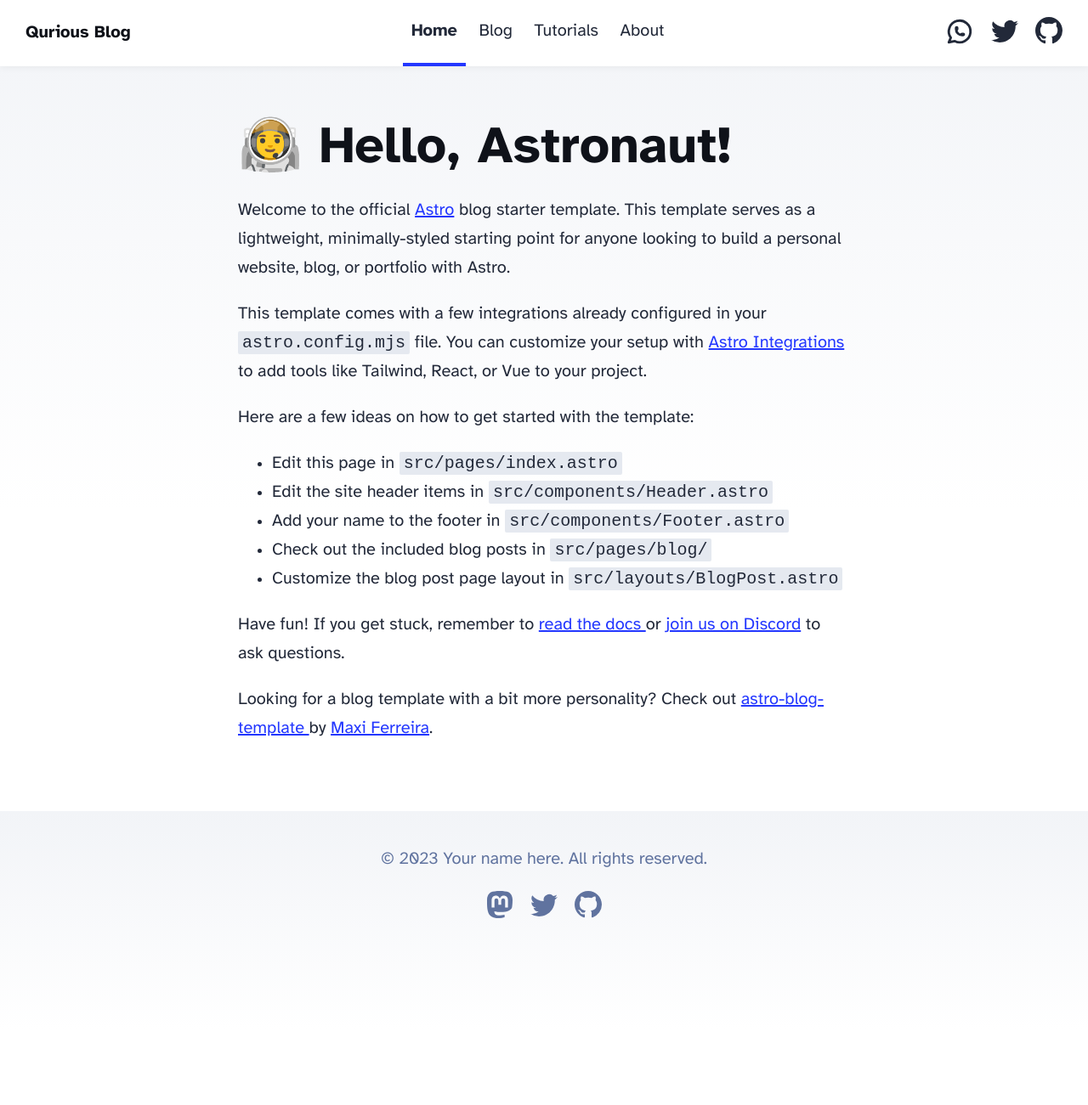
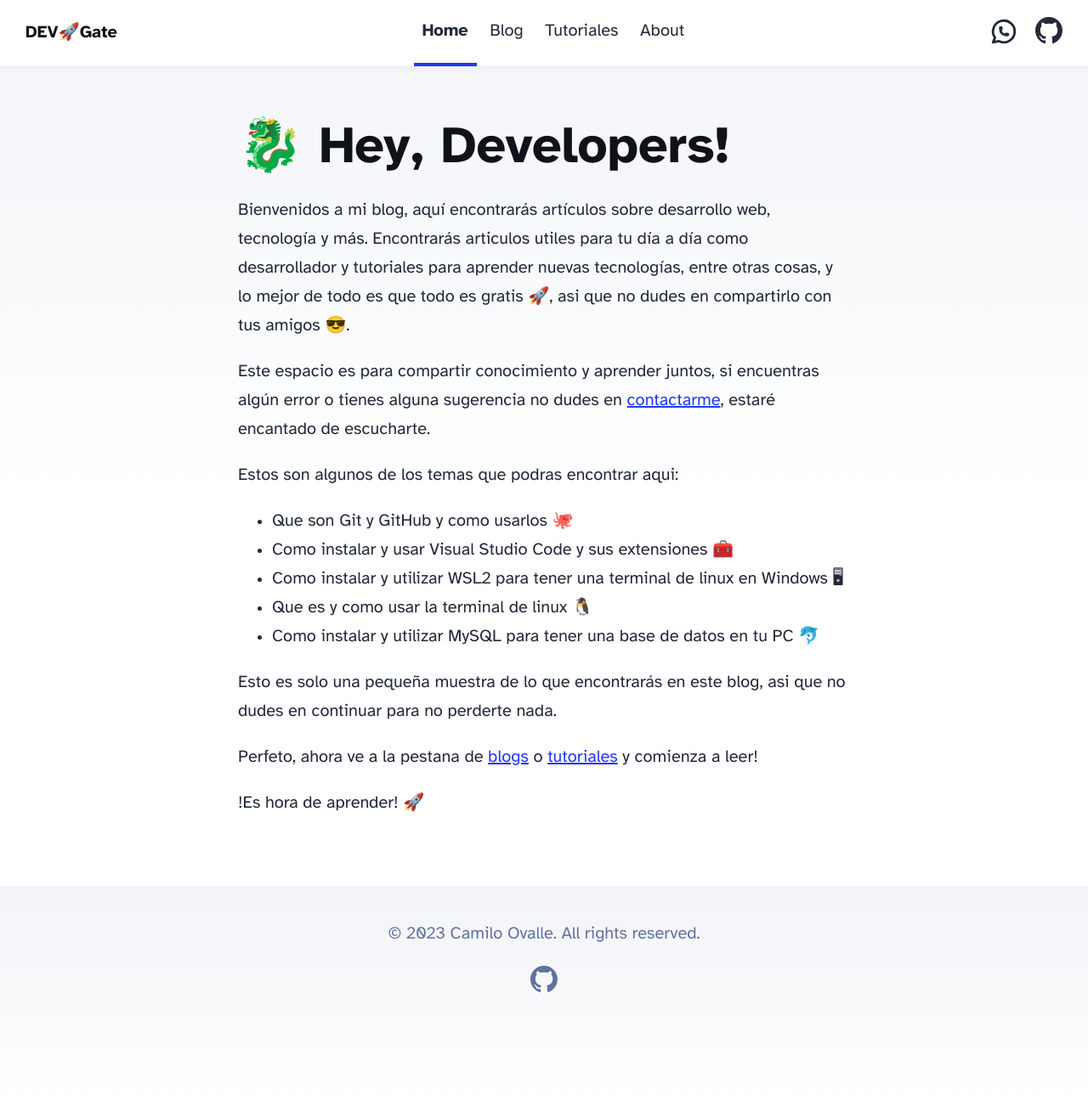
Before and after one commit to Camilo-ovalle/Qurious-Blog, an Astro site: page / in a window 1280 px wide. Shown: the whole page at 85% size. Before the commit the page ends 1213 px from the top, so only its background shows below. Built offline with nearby package versions, Linux system fonts and the light colour scheme; Astro itself is replaced by a stand-in of ours.

Commit message:
I updated the content of the main index of the page and removed the tutorials layout bucause it was not necesary, and finally, I changed the cover for the git and github blog

```diff
--- a/src/components/Footer.astro
+++ b/src/components/Footer.astro
@@ -1,36 +1,19 @@
 ---
+import { GITHUB } from "../consts.ts";
 const today = new Date();
 ---
 
 <footer>
-	&copy; {today.getFullYear()} Your name here. All rights reserved.
+  &copy; {today.getFullYear()} Camilo Ovalle. All rights reserved.
   <div class="social-links">
-		<a href="https://m.webtoo.ls/@astro" target="_blank">
-			<span class="sr-only">Follow Astro on Mastodon</span>
+    <a href={GITHUB} target="_blank">
+      <span class="sr-only">Go to Astro's GitHub repo</span>
       <svg
         viewBox="0 0 16 16"
         aria-hidden="true"
         width="32"
         height="32"
-				astro-icon="social/mastodon"
-				><path
-					fill="currentColor"
-					d="M11.19 12.195c2.016-.24 3.77-1.475 3.99-2.603.348-1.778.32-4.339.32-4.339 0-3.47-2.286-4.488-2.286-4.488C12.062.238 10.083.017 8.027 0h-.05C5.92.017 3.942.238 2.79.765c0 0-2.285 1.017-2.285 4.488l-.002.662c-.004.64-.007 1.35.011 2.091.083 3.394.626 6.74 3.78 7.57 1.454.383 2.703.463 3.709.408 1.823-.1 2.847-.647 2.847-.647l-.06-1.317s-1.303.41-2.767.36c-1.45-.05-2.98-.156-3.215-1.928a3.614 3.614 0 0 1-.033-.496s1.424.346 3.228.428c1.103.05 2.137-.064 3.188-.189zm1.613-2.47H11.13v-4.08c0-.859-.364-1.295-1.091-1.295-.804 0-1.207.517-1.207 1.541v2.233H7.168V5.89c0-1.024-.403-1.541-1.207-1.541-.727 0-1.091.436-1.091 1.296v4.079H3.197V5.522c0-.859.22-1.541.66-2.046.456-.505 1.052-.764 1.793-.764.856 0 1.504.328 1.933.983L8 4.39l.417-.695c.429-.655 1.077-.983 1.934-.983.74 0 1.336.259 1.791.764.442.505.661 1.187.661 2.046v4.203z"
-				></path></svg
-			>
-		</a>
-		<a href="https://twitter.com/astrodotbuild" target="_blank">
-			<span class="sr-only">Follow Astro on Twitter</span>
-			<svg viewBox="0 0 16 16" aria-hidden="true" width="32" height="32" astro-icon="social/twitter"
-				><path
-					fill="currentColor"
-					d="M5.026 15c6.038 0 9.341-5.003 9.341-9.334 0-.14 0-.282-.006-.422A6.685 6.685 0 0 0 16 3.542a6.658 6.658 0 0 1-1.889.518 3.301 3.301 0 0 0 1.447-1.817 6.533 6.533 0 0 1-2.087.793A3.286 3.286 0 0 0 7.875 6.03a9.325 9.325 0 0 1-6.767-3.429 3.289 3.289 0 0 0 1.018 4.382A3.323 3.323 0 0 1 .64 6.575v.045a3.288 3.288 0 0 0 2.632 3.218 3.203 3.203 0 0 1-.865.115 3.23 3.23 0 0 1-.614-.057 3.283 3.283 0 0 0 3.067 2.277A6.588 6.588 0 0 1 .78 13.58a6.32 6.32 0 0 1-.78-.045A9.344 9.344 0 0 0 5.026 15z"
-				></path></svg
-			>
-		</a>
-		<a href="https://github.com/withastro/astro" target="_blank">
-			<span class="sr-only">Go to Astro's GitHub repo</span>
-			<svg viewBox="0 0 16 16" aria-hidden="true" width="32" height="32" astro-icon="social/github"
+        astro-icon="social/github"
         ><path
           fill="currentColor"
           d="M8 0C3.58 0 0 3.58 0 8c0 3.54 2.29 6.53 5.47 7.59.4.07.55-.17.55-.38 0-.19-.01-.82-.01-1.49-2.01.37-2.53-.49-2.69-.94-.09-.23-.48-.94-.82-1.13-.28-.15-.68-.52-.01-.53.63-.01 1.08.58 1.23.82.72 1.21 1.87.87 2.33.66.07-.52.28-.87.51-1.07-1.78-.2-3.64-.89-3.64-3.95 0-.87.31-1.59.82-2.15-.08-.2-.36-1.02.08-2.12 0 0 .67-.21 2.2.82.64-.18 1.32-.27 2-.27.68 0 1.36.09 2 .27 1.53-1.04 2.2-.82 2.2-.82.44 1.1.16 1.92.08 2.12.51.56.82 1.27.82 2.15 0 3.07-1.87 3.75-3.65 3.95.29.25.54.73.54 1.48 0 1.07-.01 1.93-.01 2.2 0 .21.15.46.55.38A8.012 8.012 0 0 0 16 8c0-4.42-3.58-8-8-8z"
--- a/src/components/Header.astro
+++ b/src/components/Header.astro
@@ -1,22 +1,19 @@
 ---
 import HeaderLink from "./HeaderLink.astro";
-import { SITE_TITLE } from "../consts";
+import { SITE_TITLE, GITHUB, WHATSAPP } from "../consts";
 ---
 
 <header>
   <nav>
-    <h2><a href="/">Qurious Blog</a></h2>
+    <h2><a href="/">{SITE_TITLE}</a></h2>
     <div class="internal-links">
       <HeaderLink href="/">Home</HeaderLink>
       <HeaderLink href="/blog">Blog</HeaderLink>
-      <HeaderLink href="/tutorials">Tutorials</HeaderLink>
+      <HeaderLink href="/tutorials">Tutoriales</HeaderLink>
       <HeaderLink href="/about">About</HeaderLink>
     </div>
     <div class="social-links">
-      <a
-        href="https://api.whatsapp.com/send?phone=573192966892"
-        target="_blank"
-      >
+      <a href={WHATSAPP} target="_blank">
         <span class="sr-only">Contact me</span>
         <svg
           xmlns="http://www.w3.org/2000/svg"
@@ -37,16 +34,7 @@ import { SITE_TITLE } from "../consts";
           ></path>
         </svg>
       </a>
-      <a href="https://twitter.com/astrodotbuild" target="_blank">
-        <span class="sr-only">Follow Astro on Twitter</span>
-        <svg viewBox="0 0 16 16" aria-hidden="true" width="32" height="32"
-          ><path
-            fill="currentColor"
-            d="M5.026 15c6.038 0 9.341-5.003 9.341-9.334 0-.14 0-.282-.006-.422A6.685 6.685 0 0 0 16 3.542a6.658 6.658 0 0 1-1.889.518 3.301 3.301 0 0 0 1.447-1.817 6.533 6.533 0 0 1-2.087.793A3.286 3.286 0 0 0 7.875 6.03a9.325 9.325 0 0 1-6.767-3.429 3.289 3.289 0 0 0 1.018 4.382A3.323 3.323 0 0 1 .64 6.575v.045a3.288 3.288 0 0 0 2.632 3.218 3.203 3.203 0 0 1-.865.115 3.23 3.23 0 0 1-.614-.057 3.283 3.283 0 0 0 3.067 2.277A6.588 6.588 0 0 1 .78 13.58a6.32 6.32 0 0 1-.78-.045A9.344 9.344 0 0 0 5.026 15z"
-          ></path></svg
-        >
-      </a>
-      <a href="https://github.com/withastro/astro" target="_blank">
+      <a href={GITHUB} target="_blank">
         <span class="sr-only">Go to Astro's GitHub repo</span>
         <svg viewBox="0 0 16 16" aria-hidden="true" width="32" height="32"
           ><path
--- a/src/consts.ts
+++ b/src/consts.ts
@@ -1,5 +1,7 @@
 // Place any global data in this file.
 // You can import this data from anywhere in your site by using the `import` keyword.
 
-export const SITE_TITLE = 'Astro Blog';
+export const SITE_TITLE = 'DEV🚀Gate';
 export const SITE_DESCRIPTION = 'Welcome to my website!';
+export const GITHUB = 'https://github.com/Camilo-ovalle';
+export const WHATSAPP = 'https://api.whatsapp.com/send?phone=573192966892';
--- a/src/layouts/BlogPost.astro
+++ b/src/layouts/BlogPost.astro
@@ -8,7 +8,6 @@ import FormattedDate from "../components/FormattedDate.astro";
 type Props = CollectionEntry<"blog">["data"];
 
 const { title, description, pubDate, updatedDate, heroImage } = Astro.props;
-console.log(typeof pubDate);
 ---
 
 <html lang="en">
--- a/src/layouts/TutorialPost.astro
+++ /dev/null
@@ -1,92 +0,0 @@
----
-import type { CollectionEntry } from "astro:content";
-import BaseHead from "../components/BaseHead.astro";
-import Header from "../components/Header.astro";
-import Footer from "../components/Footer.astro";
-import FormattedDate from "../components/FormattedDate.astro";
-
-type Props = CollectionEntry<"tutorials">["data"];
-
-const { title, description, pubDate, updatedDate, heroImage } = Astro.props;
-// console.log(typeof pubDate);
----
-
-<html lang="en">
-  <head>
-    <BaseHead title={title} description={description} />
-    <style>
-      main {
-        width: calc(100% - 2em);
-        max-width: 100%;
-        margin: 0;
-      }
-      .hero-image {
-        width: 100%;
-      }
-      .hero-image img {
-        display: block;
-        margin: 0 auto;
-        border-radius: 12px;
-        box-shadow: var(--box-shadow);
-      }
-      .prose {
-        width: 720px;
-        max-width: calc(100% - 2em);
-        margin: auto;
-        padding: 1em;
-        color: rgb(var(--gray-dark));
-      }
-      .title {
-        margin-bottom: 1em;
-        padding: 1em 0;
-        text-align: center;
-        line-height: 1;
-      }
-      .title h1 {
-        margin: 0 0 0.5em 0;
-      }
-      .date {
-        margin-bottom: 0.5em;
-        color: rgb(var(--gray));
-      }
-      .last-updated-on {
-        font-style: italic;
-      }
-    </style>
-  </head>
-
-  <body>
-    <Header />
-    <main>
-      <article>
-        <div class="hero-image">
-          {
-            heroImage && (
-              <img width={1020} height={510} src={heroImage} alt="" />
-            )
-          }
-        </div>
-        <div class="prose">
-          <div class="title">
-            <div class="date">
-              <p>
-                <FormattedDate date={pubDate} />
-              </p>
-              {
-                updatedDate && (
-                  <div class="last-updated-on">
-                    Last updated on {updatedDate}
-                  </div>
-                )
-              }
-            </div>
-            <h1>{title}</h1>
-            <hr />
-          </div>
-          <slot />
-        </div>
-      </article>
-    </main>
-    <Footer />
-  </body>
-</html>
--- a/src/pages/index.astro
+++ b/src/pages/index.astro
@@ -2,7 +2,7 @@
 import BaseHead from "../components/BaseHead.astro";
 import Header from "../components/Header.astro";
 import Footer from "../components/Footer.astro";
-import { SITE_TITLE, SITE_DESCRIPTION } from "../consts";
+import { SITE_TITLE, GITHUB } from "../consts";
 ---
 
 <!doctype html>
@@ -13,51 +13,44 @@ import { SITE_TITLE, SITE_DESCRIPTION } from "../consts";
   <body>
     <Header title={SITE_TITLE} />
     <main>
-      <h1>🧑‍🚀 Hello, Astronaut!</h1>
+      <h1>🐉 Hey, Developers!</h1>
       <p>
-        Welcome to the official <a href="https://astro.build/">Astro</a> blog
-        starter template. This template serves as a lightweight,
-        minimally-styled starting point for anyone looking to build a personal
-        website, blog, or portfolio with Astro.
+        Bienvenidos a mi blog, aquí encontrarás artículos sobre desarrollo web,
+        tecnología y más. Encontrarás articulos utiles para tu día a día como
+        desarrollador y tutoriales para aprender nuevas tecnologías, entre otras
+        cosas, y lo mejor de todo es que todo es gratis 🚀, asi que no dudes en
+        compartirlo con tus amigos 😎.
       </p>
       <p>
-        This template comes with a few integrations already configured in your
-        <code>astro.config.mjs</code> file. You can customize your setup with
-        <a href="https://astro.build/integrations">Astro Integrations</a> to add
-        tools like Tailwind, React, or Vue to your project.
+        Este espacio es para compartir conocimiento y aprender juntos, si
+        encuentras algún error o tienes alguna sugerencia no dudes en
+        <a href={GITHUB} target="_blank">contactarme</a>, estaré encantado de
+        escucharte.
       </p>
-      <p>Here are a few ideas on how to get started with the template:</p>
+      <p>Estos son algunos de los temas que podras encontrar aqui:</p>
       <ul>
-        <li>Edit this page in <code>src/pages/index.astro</code></li>
+        <li>Que son Git y GitHub y como usarlos 🐙</li>
+        <li>Como instalar y usar Visual Studio Code y sus extensiones 🧰</li>
         <li>
-          Edit the site header items in <code>src/components/Header.astro</code>
+          Como instalar y utilizar WSL2 para tener una terminal de linux en
+          Windows 🖥
         </li>
+        <li>Que es y como usar la terminal de linux 🐧</li>
         <li>
-          Add your name to the footer in <code>src/components/Footer.astro</code
-          >
-        </li>
-        <li>
-          Check out the included blog posts in <code>src/pages/blog/</code>
-        </li>
-        <li>
-          Customize the blog post page layout in <code
-            >src/layouts/BlogPost.astro</code
-          >
+          Como instalar y utilizar MySQL para tener una base de datos en tu PC
+          🐬
         </li>
       </ul>
       <p>
-        Have fun! If you get stuck, remember to <a
-          href="https://docs.astro.build/"
-          >read the docs
-        </a> or <a href="https://astro.build/chat">join us on Discord</a> to ask
-        questions.
+        Esto es solo una pequeña muestra de lo que encontrarás en este blog, asi
+        que no dudes en continuar para no perderte nada.
       </p>
       <p>
-        Looking for a blog template with a bit more personality? Check out <a
-          href="https://github.com/Charca/astro-blog-template"
-          >astro-blog-template
-        </a> by <a href="https://twitter.com/Charca">Maxi Ferreira</a>.
+        Perfeto, ahora ve a la pestana de <a href="/blog">blogs</a> o <a
+          href="/tutorials">tutoriales</a
+        > y comienza a leer!
       </p>
+      <p>!Es hora de aprender! 🚀</p>
     </main>
     <Footer />
   </body>
--- a/src/pages/tutorials/[...slug].astro
+++ b/src/pages/tutorials/[...slug].astro
@@ -1,6 +1,6 @@
 ---
 import { type CollectionEntry, getCollection } from "astro:content";
-import TutorialPost from "../../layouts/TutorialPost.astro";
+import BlogPost from "../../layouts/BlogPost.astro";
 
 export async function getStaticPaths() {
   const posts = await getCollection("tutorials");
@@ -15,6 +15,6 @@ const post = Astro.props;
 const { Content } = await post.render();
 ---
 
-<TutorialPost {...post.data}>
+<BlogPost {...post.data}>
   <Content />
-</TutorialPost>
+</BlogPost>
```
Also changed, not shown: src/content/blog/Git-GitHub.md (renamed from src/content/blog/second-post.md, +4 -4 lines), src/content/blog/first-post.md (deleted, +0 -16 lines), src/content/blog/third-post.md (deleted, +0 -16 lines), src/content/tutorials/Git-GitHub.md (deleted, +0 -16 lines), public/favicon.svg, public/github.jpg (added), 1 other file. Lines whose indentation alone changed are shown as unchanged.
